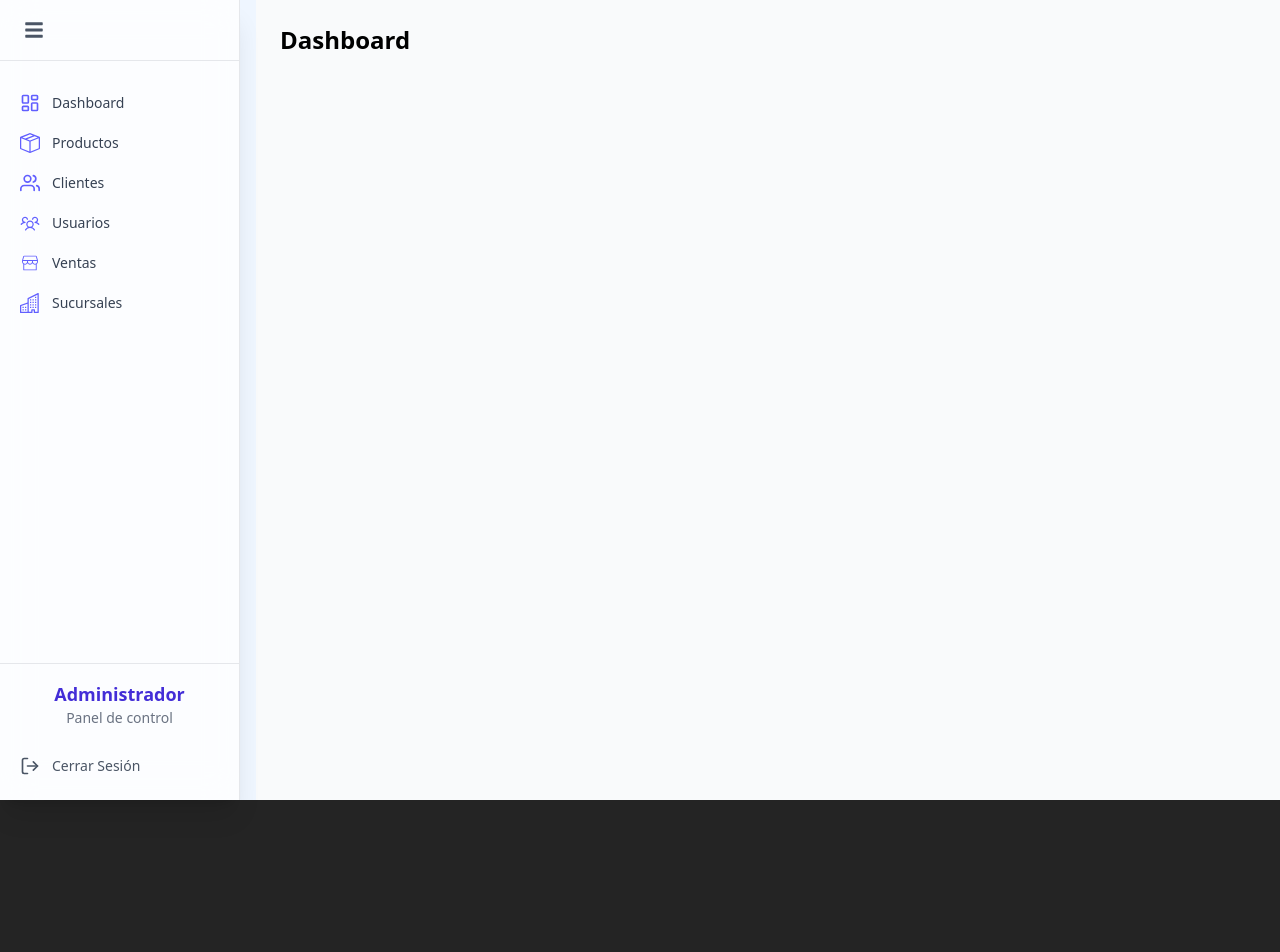
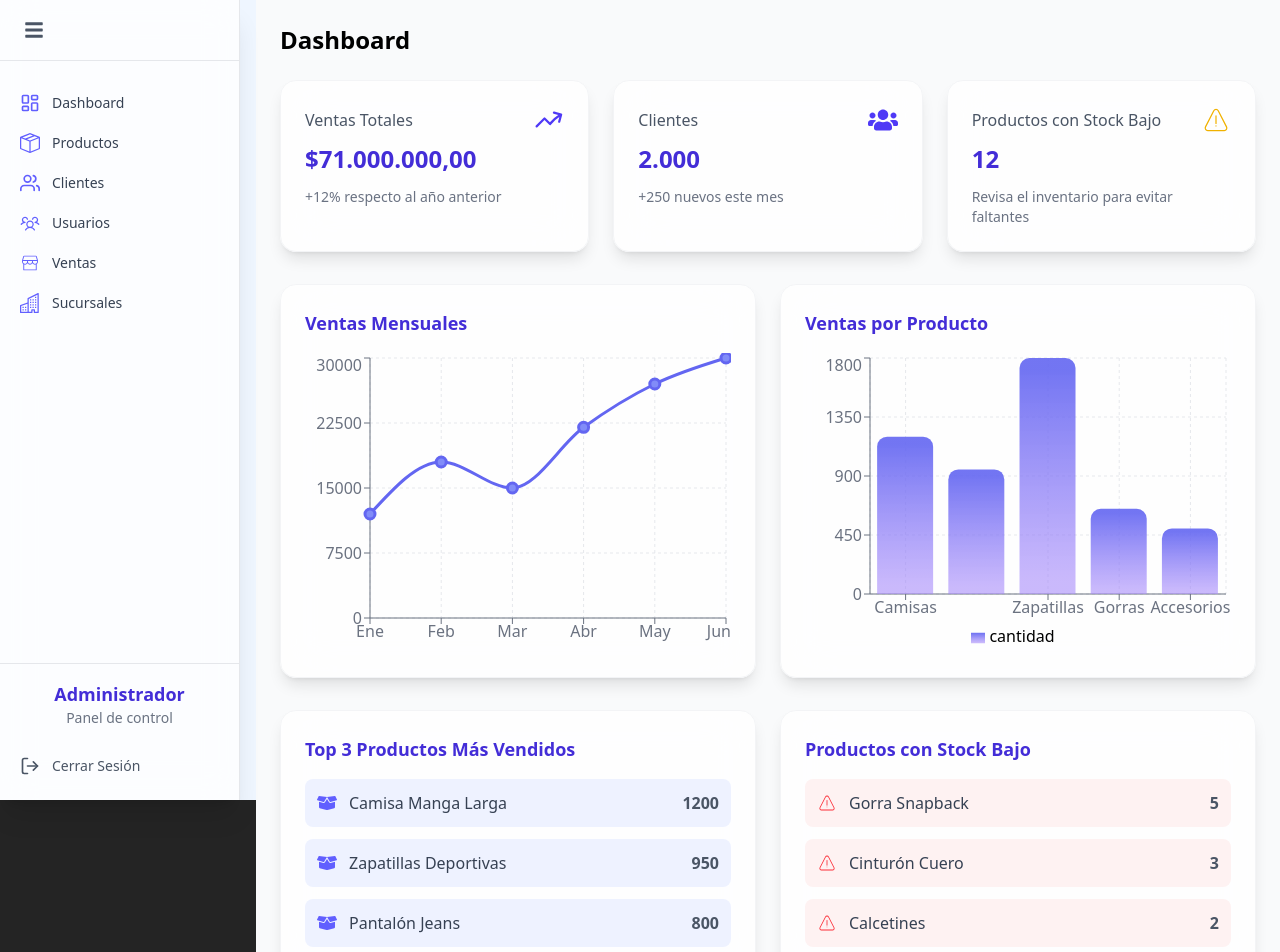
Before and after one commit to JEISON101/hackaton-front, a React (Vite) app: page /dashboard in a window 1280 px wide. Shown: the top 952 px of the page. Before the commit the page ends 800 px from the top, so only its background shows below. Built offline with nearby package versions, Linux system fonts and the light colour scheme; no server answers.

Commit message:
Dashboard terminado

```diff
--- /dev/null
+++ b/src/components/dashboard/Cards.tsx
@@ -0,0 +1,50 @@
+import React from "react";
+import { FaUsers } from "react-icons/fa";
+import { HiMiniArrowTrendingUp } from "react-icons/hi2";
+import { CiWarning } from "react-icons/ci";
+
+const Cards: React.FC = () => {
+  return (
+    <div className="grid grid-cols-1 sm:grid-cols-2 lg:grid-cols-3 gap-6">
+      {/* Card 1 */}
+      <div className="bg-white/80 backdrop-blur-xl shadow-lg rounded-2xl p-6 border border-gray-100 hover:shadow-xl transition-all duration-300">
+        <div className="flex items-center justify-between mb-2">
+          <h3 className="text-gray-600 font-medium">Ventas Totales</h3>
+          <HiMiniArrowTrendingUp className="text-indigo-600 text-3xl" />
+        </div>
+        <p className="text-2xl font-semibold text-indigo-700">
+          $71.000.000,00
+        </p>
+        <div className="mt-3 text-sm text-gray-500">
+          +12% respecto al año anterior
+        </div>
+      </div>
+
+      {/* Card 2 */}
+      <div className="bg-white/80 backdrop-blur-xl shadow-lg rounded-2xl p-6 border border-gray-100 hover:shadow-xl transition-all duration-300">
+        <div className="flex items-center justify-between mb-2">
+          <h3 className="text-gray-600 font-medium">Clientes</h3>
+          <FaUsers className="text-indigo-600 text-3xl" />
+        </div>
+        <p className="text-2xl font-semibold text-indigo-700">2.000</p>
+        <div className="mt-3 text-sm text-gray-500">
+          +250 nuevos este mes
+        </div>
+      </div>
+
+      {/* Card 3 */}
+      <div className="bg-white/80 backdrop-blur-xl shadow-lg rounded-2xl p-6 border border-gray-100 hover:shadow-xl transition-all duration-300">
+        <div className="flex items-center justify-between mb-2">
+          <h3 className="text-gray-600 font-medium">Productos con Stock Bajo</h3>
+          <CiWarning className="text-yellow-500 text-3xl" />
+        </div>
+        <p className="text-2xl font-semibold text-indigo-700">12</p>
+        <div className="mt-3 text-sm text-gray-500">
+          Revisa el inventario para evitar faltantes
+        </div>
+      </div>
+    </div>
+  );
+};
+
+export default Cards;
--- /dev/null
+++ b/src/components/dashboard/Charts.tsx
@@ -0,0 +1,100 @@
+import React from "react";
+import {
+  LineChart,
+  Line,
+  CartesianGrid,
+  XAxis,
+  YAxis,
+  Tooltip,
+  ResponsiveContainer,
+  BarChart,
+  Bar,
+  Legend,
+} from "recharts";
+
+const Charts: React.FC = () => {
+  // 📊 Datos simulados
+  const ventasMensuales = [
+    { mes: "Ene", ventas: 12000 },
+    { mes: "Feb", ventas: 18000 },
+    { mes: "Mar", ventas: 15000 },
+    { mes: "Abr", ventas: 22000 },
+    { mes: "May", ventas: 27000 },
+    { mes: "Jun", ventas: 30000 },
+  ];
+
+  const ventasPorProducto = [
+    { producto: "Camisas", cantidad: 1200 },
+    { producto: "Pantalones", cantidad: 950 },
+    { producto: "Zapatillas", cantidad: 1800 },
+    { producto: "Gorras", cantidad: 650 },
+    { producto: "Accesorios", cantidad: 500 },
+  ];
+
+  return (
+    <div className="grid grid-cols-1 lg:grid-cols-2 gap-6 mt-8">
+      {/* 📈 Ventas Mensuales */}
+      <div className="bg-white/80 backdrop-blur-xl p-6 rounded-2xl shadow-lg border border-gray-100">
+        <h3 className="text-lg font-semibold text-indigo-700 mb-4">
+          Ventas Mensuales
+        </h3>
+        <ResponsiveContainer width="100%" height={300}>
+          <LineChart data={ventasMensuales}>
+            <CartesianGrid strokeDasharray="3 3" stroke="#e5e7eb" />
+            <XAxis dataKey="mes" stroke="#6b7280" />
+            <YAxis stroke="#6b7280" />
+            <Tooltip
+              contentStyle={{
+                backgroundColor: "white",
+                borderRadius: "8px",
+                border: "1px solid #e5e7eb",
+              }}
+            />
+            <Line
+              type="monotone"
+              dataKey="ventas"
+              stroke="#6366F1"
+              strokeWidth={3}
+              dot={{ r: 5, fill: "#818CF8" }}
+            />
+          </LineChart>
+        </ResponsiveContainer>
+      </div>
+
+      {/* 📊 Ventas por Producto */}
+      <div className="bg-white/80 backdrop-blur-xl p-6 rounded-2xl shadow-lg border border-gray-100">
+        <h3 className="text-lg font-semibold text-indigo-700 mb-4">
+          Ventas por Producto
+        </h3>
+        <ResponsiveContainer width="100%" height={300}>
+          <BarChart data={ventasPorProducto}>
+            <CartesianGrid strokeDasharray="3 3" stroke="#e5e7eb" />
+            <XAxis dataKey="producto" stroke="#6b7280" />
+            <YAxis stroke="#6b7280" />
+            <Tooltip
+              contentStyle={{
+                backgroundColor: "white",
+                borderRadius: "8px",
+                border: "1px solid #e5e7eb",
+              }}
+            />
+            <Legend />
+            <Bar
+              dataKey="cantidad"
+              fill="url(#colorGradient)"
+              radius={[10, 10, 0, 0]}
+            />
+            <defs>
+              <linearGradient id="colorGradient" x1="0" y1="0" x2="0" y2="1">
+                <stop offset="5%" stopColor="#6366F1" stopOpacity={0.9} />
+                <stop offset="95%" stopColor="#A78BFA" stopOpacity={0.6} />
+              </linearGradient>
+            </defs>
+          </BarChart>
+        </ResponsiveContainer>
+      </div>
+    </div>
+  );
+};
+
+export default Charts;
--- /dev/null
+++ b/src/components/dashboard/DataStock.tsx
@@ -0,0 +1,66 @@
+import React from "react";
+import { CiWarning } from "react-icons/ci";
+import { FaBoxOpen } from "react-icons/fa";
+
+const DataStock: React.FC = () => {
+  // Datos simulados
+  const topVendidos = [
+    { nombre: "Camisa Manga Larga", vendidos: 1200 },
+    { nombre: "Zapatillas Deportivas", vendidos: 950 },
+    { nombre: "Pantalón Jeans", vendidos: 800 },
+  ];
+
+  const stockBajo = [
+    { nombre: "Gorra Snapback", stock: 5 },
+    { nombre: "Cinturón Cuero", stock: 3 },
+    { nombre: "Calcetines", stock: 2 },
+  ];
+
+  return (
+    <div className="grid grid-cols-1 lg:grid-cols-2 gap-6 mt-8">
+      {/* Top 3 productos más vendidos */}
+      <div className="bg-white/80 backdrop-blur-xl p-6 rounded-2xl shadow-lg border border-gray-100">
+        <h3 className="text-lg font-semibold text-indigo-700 mb-4">
+          Top 3 Productos Más Vendidos
+        </h3>
+        <ul className="space-y-3">
+          {topVendidos.map((producto, idx) => (
+            <li
+              key={idx}
+              className="flex items-center justify-between p-3 rounded-lg bg-indigo-50 hover:bg-indigo-100 transition"
+            >
+              <div className="flex items-center gap-3">
+                <FaBoxOpen className="text-indigo-500 text-xl" />
+                <span className="font-medium text-gray-700">{producto.nombre}</span>
+              </div>
+              <span className="text-gray-600 font-semibold">{producto.vendidos}</span>
+            </li>
+          ))}
+        </ul>
+      </div>
+
+      {/* Productos con stock bajo */}
+      <div className="bg-white/80 backdrop-blur-xl p-6 rounded-2xl shadow-lg border border-gray-100">
+        <h3 className="text-lg font-semibold text-indigo-700 mb-4">
+          Productos con Stock Bajo
+        </h3>
+        <ul className="space-y-3">
+          {stockBajo.map((producto, idx) => (
+            <li
+              key={idx}
+              className="flex items-center justify-between p-3 rounded-lg bg-red-50 hover:bg-red-100 transition"
+            >
+              <div className="flex items-center gap-3">
+                <CiWarning className="text-red-500 text-xl" />
+                <span className="font-medium text-gray-700">{producto.nombre}</span>
+              </div>
+              <span className="text-gray-600 font-semibold">{producto.stock}</span>
+            </li>
+          ))}
+        </ul>
+      </div>
+    </div>
+  );
+};
+
+export default DataStock;
--- a/src/pages/Dashboard.tsx
+++ b/src/pages/Dashboard.tsx
@@ -1,7 +1,22 @@
+import Cards from "../components/dashboard/Cards";
+import Charts from "../components/dashboard/Charts";
+import DataStock from "../components/dashboard/DataStock";
+
 const Dashboard = () => {
   return (
     <div className="bg-gray-50 text-black min-h-screen p-6">
-      <h1 className="text-2xl text-black font-bold mb-6">Dashboard</h1>
+      <div>
+        <h1 className="text-2xl text-black font-bold mb-6">Dashboard</h1>
+      </div>
+      <div>
+        <Cards/>
+      </div>
+      <div>
+        <Charts/>
+      </div>
+      <div>
+        <DataStock/>
+      </div>
     </div>
   );
 };
```
